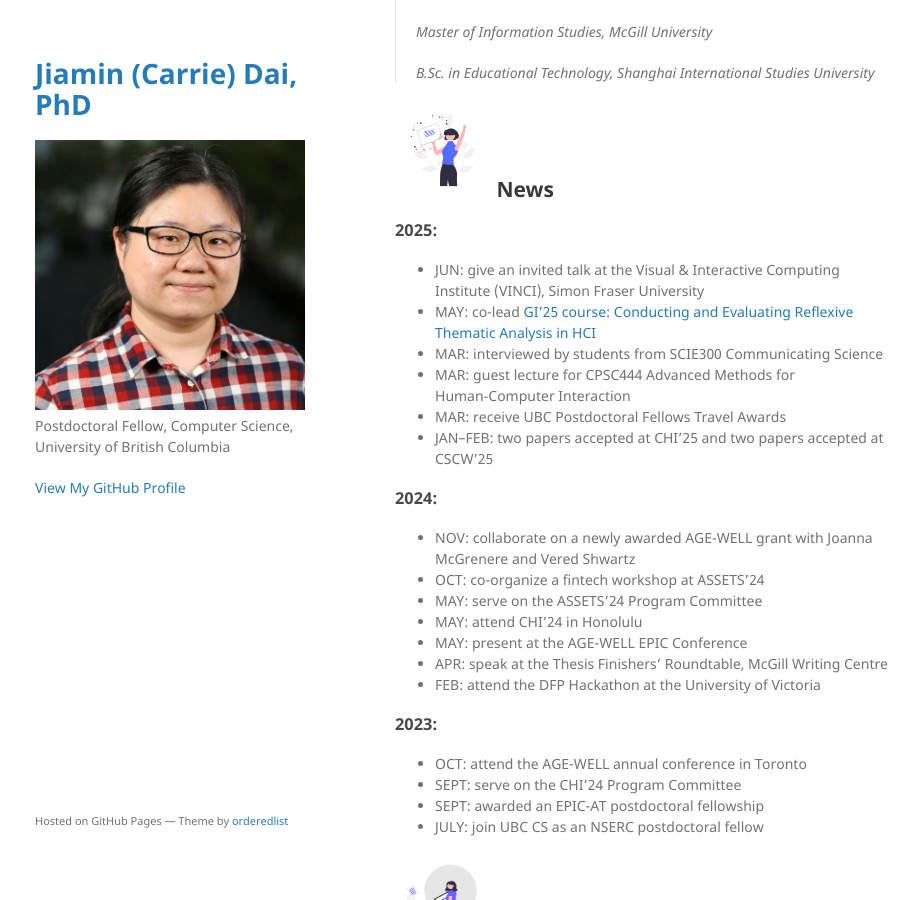
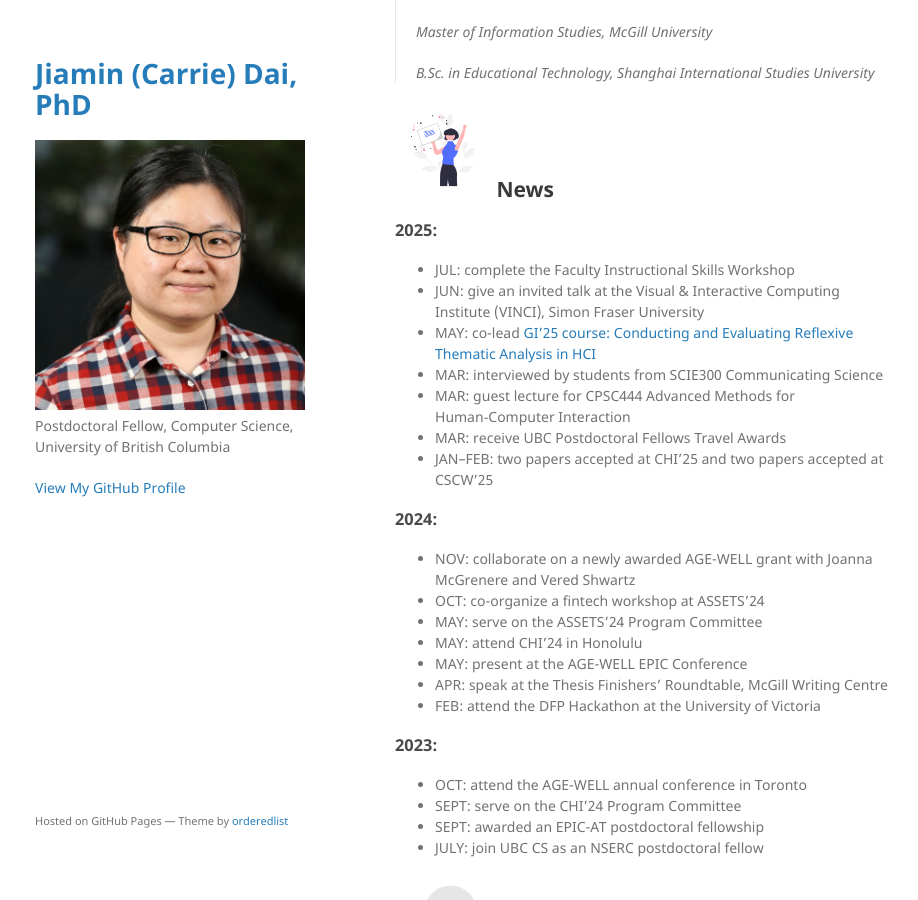
Before and after one commit to jiamin-dai/jiamin-dai.github.io, a Jekyll site: the page built from index.md, in a window 1280 px wide and 900 px high, scrolled down 951 px. Shown: the whole window, without its empty margins (175-1093 px from the left). Built offline with Jekyll 4.4.1, drawn with Linux system fonts in a browser that asks for light colours; our own code applies the rules of GitHub Pages for plain Markdown files.

Commit message:
Update index.md

```diff
--- a/index.md
+++ b/index.md
@@ -49,6 +49,7 @@ Text can be **bold**, _italic_, or ~~strikethrough~~.
 
 ### 2025:
 
+*   JUL: complete the Faculty Instructional Skills Workshop
 *   JUN: give an invited talk at the Visual & Interactive Computing Institute (VINCI), Simon Fraser University
 *   MAY: co-lead [GI'25 course: Conducting and Evaluating Reflexive Thematic Analysis in HCI](https://sites.google.com/view/gi25-thematic-analysis-in-hci)
 *   MAR: interviewed by students from SCIE300 Communicating Science
```
